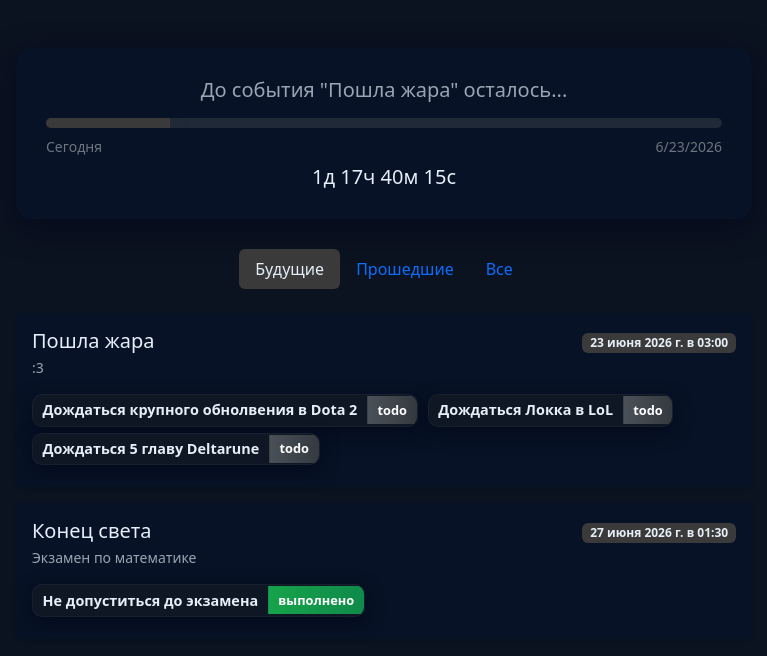
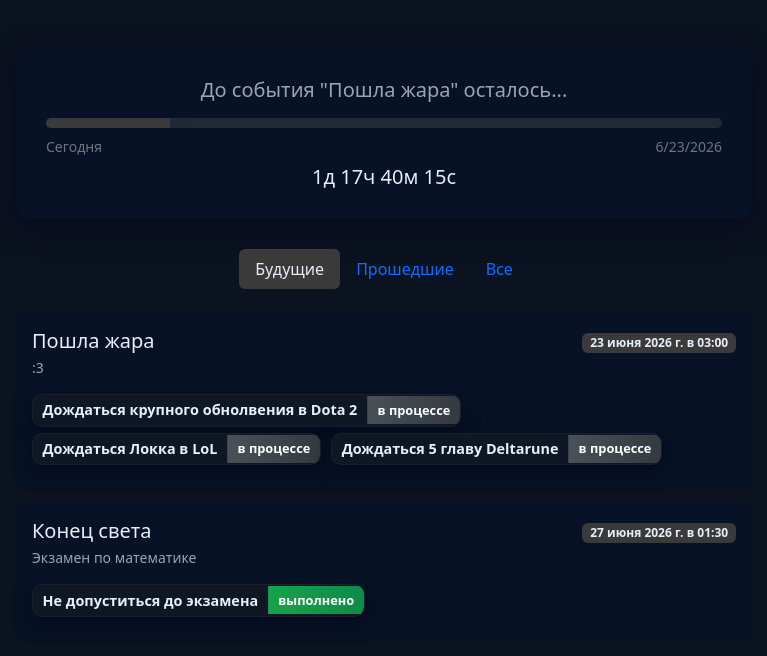
Before and after one commit to dttric/events, a plain HTML site: page index.html in a window 1280 px wide. Shown: the whole page, without its empty margins (256-1023 px from the left). Drawn offline with nearby package versions, Linux system fonts and the light colour scheme.

Commit message:
refactor(tasks): ебка 3

```diff
--- a/index.html
+++ b/index.html
@@ -194,9 +194,9 @@
         const t = tasks.filter(x => x.eventId === eventId);
         if (t.length === 0) return '';
         return t.map(task => {
-            const status = String(task.status || 'todo').toLowerCase();
+            const status = String(task.status || '?');
             const safeTitle = escapeHtml(task.title || '');
-            const labels = { todo: 'TODO', doing: 'Выполняется', done: 'Выполнено' };
+            const labels = { todo: 'В процессе', doing: 'Выполняется', done: 'Выполнено' };
             const displayLabel = labels[status] || status;
             const safeDisplay = escapeHtml(displayLabel);
             return `
```
